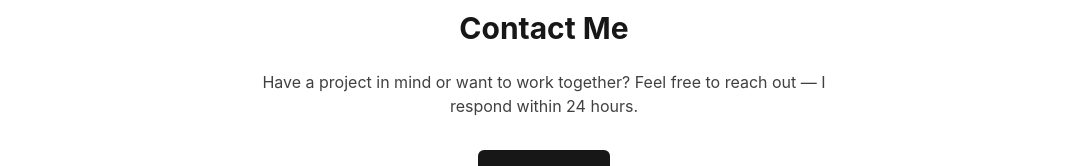
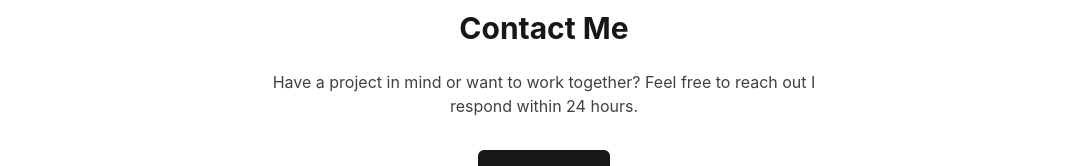
Before and after one commit to DiegoPonce0/MyPortfolio, a React (Vite) app: page / in a window 1280 px wide. Shown: the part 1385-1551 px from the top of the page, without its empty margins (96-1183 px from the left). Built offline with nearby package versions, Linux system fonts and the light colour scheme.

Commit message:
fixing paragraph on contact section

```diff
--- a/src/components/Contact.tsx
+++ b/src/components/Contact.tsx
@@ -7,7 +7,7 @@ export default function Contact() {
 
       <p className="text-neutral-700 dark:text-neutral-300 max-w-xl mx-auto mb-8">
         Have a project in mind or want to work together?
-        Feel free to reach out — I respond within 24 hours.
+        Feel free to reach out I respond within 24 hours.
       </p>
 
       <a
```
